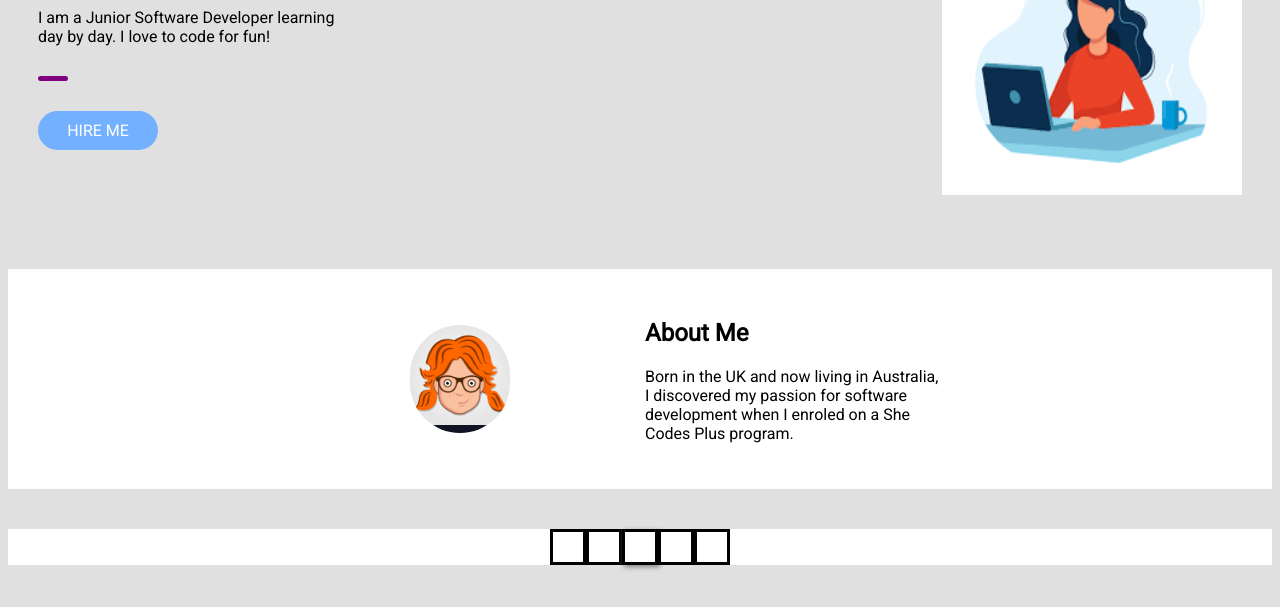
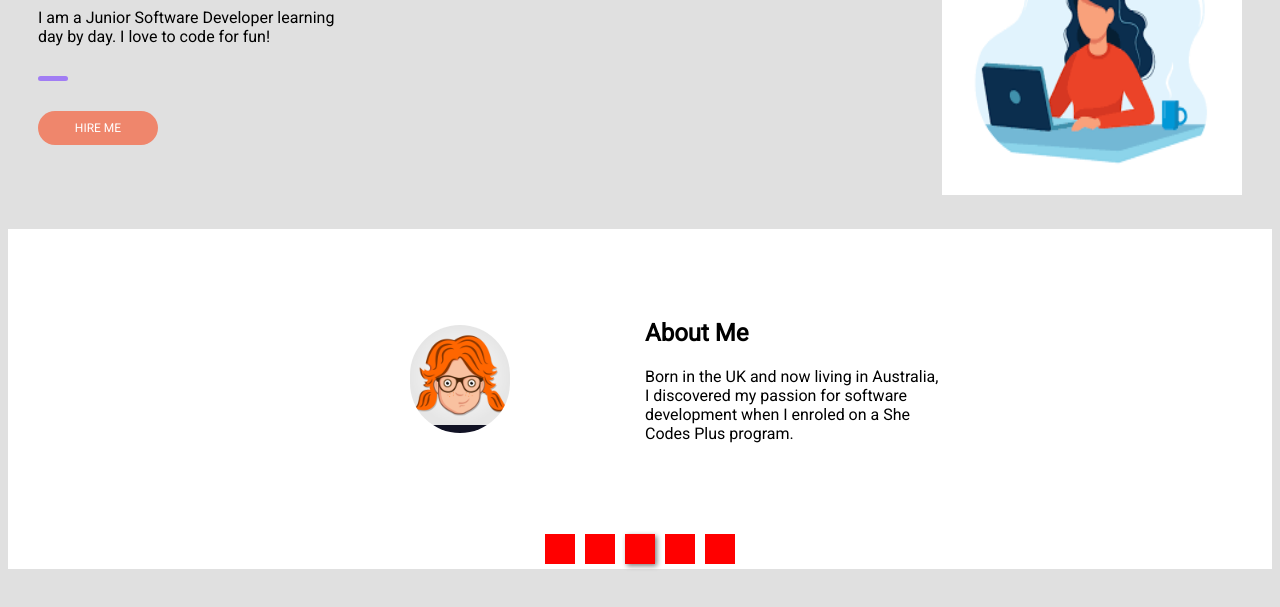
Before and after one commit to LucySargent/playground, a website built with Parcel: page index.html in a window 1280 px wide. Shown: the part 193-800 px from the top of the page. Built offline with nearby package versions, Linux system fonts and the light colour scheme; a web font is replaced by a local one.

Commit message:
css check

```diff
--- a/styles.css
+++ b/styles.css
@@ -3,11 +3,6 @@ body {
   flex-direction: column;
   font-family: "Roboto", sans-serif;
   background-color: #e0e0e0;
-}
-
-.logo {
-  height: 30px;
-  margin: 15px 30px;
 }
 
 nav {
@@ -17,16 +12,39 @@ nav {
   justify-content: space-between;
 }
 
-.nav-bar {
-  display: flex;
-  justify-content: flex-end;
-  list-style-type: none;
-  text-transform: uppercase;
-  font-size: 12px;
+li {
+  margin: 15px 5px;
 }
 
-li {
-  margin: 15px 5px;
+.logo {
+  height: 30px;
+  margin: 15px 30px;
+}
+
+section {
+  width: 100%;
+  background-color: #ffffff;
+  display: flex;
+  align-items: center;
+  justify-content: center;
+  flex-wrap: wrap;
+  padding: 40px 0 0 0;
+}
+
+.about-me {
+  width: 300px;
+  margin: 5px;
+  display: flex;
+  justify-content: space-evenly;
+}
+
+.info {
+  max-width: 300px;
+  margin: 30px;
+}
+
+#main {
+  box-shadow: 2px 2px 5px grey;
 }
 
 .hero {
@@ -34,7 +52,6 @@ li {
   display: flex;
   justify-content: space-between;
   flex-wrap: wrap;
-  /* height: 350px; */
 }
 
 .hero-info {
@@ -51,69 +68,42 @@ li {
 .styled-break {
   width: 30px;
   height: 5px;
-  background-color: purple;
+  background-color: #a17df4;
   border-radius: 2.5px;
   margin: 30px 0 30px 0;
 }
 
-section {
-  width: 100%;
-  background-color: white;
-  display: flex;
-  align-items: center;
-  justify-content: center;
-  flex-wrap: wrap;
-  margin: 40px 0 0 0;
+.avatar {
+  width: 100px;
+  border-radius: 50px;
 }
 
-.about-me {
-  width: 300px;
-  margin: 5px;
-  display: flex;
-  justify-content: space-evenly;
-}
-
-.info {
-  max-width: 300px;
-  margin: 30px;
+#name {
+  font-size: 45px;
 }
 
 .test {
   width: 30px;
   height: 30px;
-  background-color: white;
-  border: solid black;
-}
-
-.avatar {
-  width: 100px;
-  border-radius: 50px;
-  margin: 30px;
-}
-
-#name {
-  color: black;
-  font-size: 45px;
-}
-
-#main {
-  box-shadow: 2px 2px 5px grey;
+  background-color: red;
+  margin: 5px;
 }
 
 .button {
   border: 0;
   padding: 10px 20px;
-  font-size: 16px;
-  background-color: rgb(115, 176, 255);
+  font-size: 20px;
+  background-color: #ef866c;
   width: 80px;
-  color: white;
+  border-radius: 20px;
+  color: #ffffff;
   text-transform: uppercase;
+  font-size: 12px;
   text-align: center;
-  border-radius: 20px;
 }
 
 .button:hover {
-  background-color: rgb(60, 141, 247);
+  background-color: #ef744b;
 }
 
 .button:active {
@@ -126,5 +116,17 @@ a {
 }
 
 a:hover {
-  color: teal;
+  color: orangered;
 }
+
+a:active {
+  color: purple;
+}
+
+.nav-bar {
+  display: flex;
+  justify-content: flex-end;
+  list-style-type: none;
+  text-transform: uppercase;
+  font-size: 12px;
+}
```
